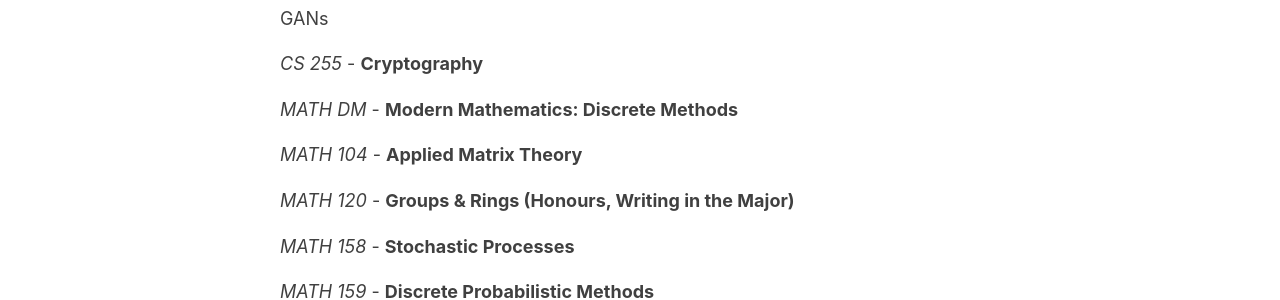
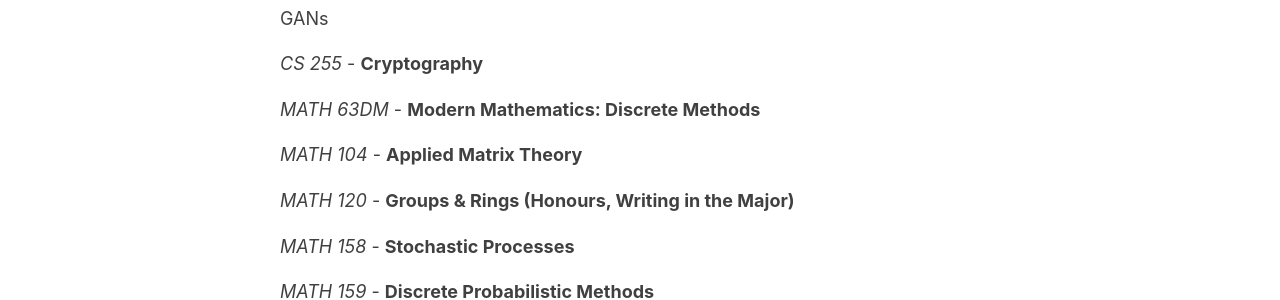
Before and after one commit to evazhang612/sokt-landing, a Jekyll site: the page built from _pages/technicals.md, in a window 1280 px wide. Shown: the part 1202-1502 px from the top of the page. Built offline with Jekyll 4.4.1, drawn with Linux system fonts in a browser that asks for light colours; nearby versions of some CDN libraries; library files that are not in the unit come from our copies.

```diff
--- a/_pages/technicals.md
+++ b/_pages/technicals.md
@@ -34,7 +34,7 @@
 
 <i>CS 255</i> - <b>Cryptography</b>
 
-<i>MATH DM</i> - <b>Modern Mathematics: Discrete Methods</b>
+<i>MATH 63DM</i> - <b>Modern Mathematics: Discrete Methods</b>
 
 <i>MATH 104</i> - <b>Applied Matrix Theory</b>
 
```
